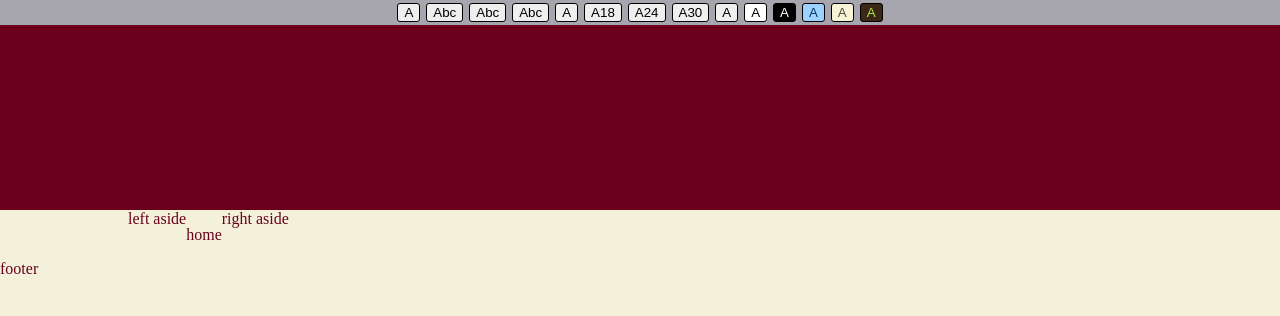
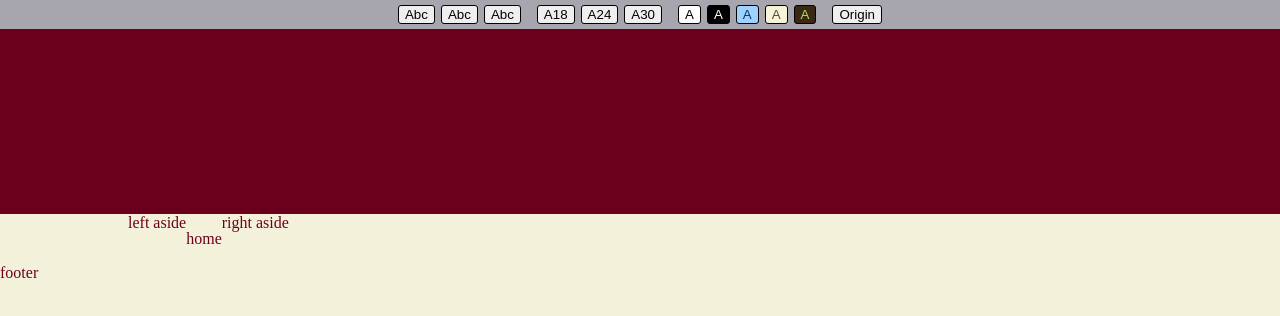
Before and after one commit to FoxTail25/liart-sw-next, a Next.js app: page / in a window 1280 px wide. Shown: the top 316 px of the page. Built offline with nearby package versions, Linux system fonts and the light colour scheme.

Commit message:
опять sw

```diff
--- a/components/ui/sw_button_color.jsx
+++ b/components/ui/sw_color_btn.jsx
@@ -1,7 +1,6 @@
 export default function Sw_buttonColor({ colorTheme, setTheme }) {
     return <>
         <button
-
             style={colorTheme.color ?
                 {color:colorTheme.color, background:colorTheme.bg}
                 : {}
--- /dev/null
+++ b/components/ui/sw_font_btn.js
@@ -0,0 +1,6 @@
+export default function Sw_font_btn(props) {
+
+    console.log(props)
+
+    return <button>A</button>
+}
--- a/components/ui/sw_menu.jsx
+++ b/components/ui/sw_menu.jsx
@@ -2,12 +2,19 @@ import useTheme from "../../hooks/useTheme"
 import useThemeFonts from "../../hooks/useThemeFonts"
 import useThemeLs from "../../hooks/useThemeLs"
 import sw from '../../style/layout/sw_menu.module.scss'
-import Sw_buttonColor from "./sw_button_color"
+import Sw_buttonColor from "./sw_color_btn"
+import Sw_font_btn from "./sw_font_btn"
 
 export default function Sw_menu() {
   const [theme, setTheme] = useTheme()
   const [themeFonts, setThemeFonts] = useThemeFonts()
   const [themeLetterSpasing, setThemeLetterSpasing] = useThemeLs()
+
+  function getOriginTheme() {
+    setTheme('origin')
+    setThemeFonts('origin')
+    setThemeLetterSpasing('origin')
+  }
 
   const themeArr = [
     {
@@ -42,28 +49,88 @@ export default function Sw_menu() {
     }
   ]
 
+  const themeFontArr = [
+    {
+      fontSize: {
+        small: {
+          property: "18px"
+        },
+        medium: {
+          property: "24px"
+        },
+        large: {
+          property: "30px"
+        }
+      },
+
+      lettrtSpasing: {
+        small: {
+          property: "1px"
+        },
+        medium: {
+          property: "3px"
+        },
+        large: {
+          property: "5px"
+        }
+
+      }
+    }
+  ]
+
+  const colorThemeBtn = () => <div className={sw.btn_block}>
+    {
+      themeArr.filter(e => e.name != 'origin').map(colorTheme =>
+        < Sw_buttonColor key={colorTheme.name}{...{
+          colorTheme,
+          setTheme
+        }} />
+      )
+    }
+  </div>
 
 
-  const themeBtn = () => {
-    return themeArr.map(colorTheme => {
-      return < Sw_buttonColor key={colorTheme.name}{...{
-        colorTheme,
-        setTheme
-      }} />
-    }
-    )
-  }
+  // const fontThemeBtn = () =>
+  //   themeFontArr.map((e, i) => e.hasOwnProperty('fontSize')
+  //     ? <div key={i} className={sw.btn_block}>
+  //       {/* {() => {
+  //         for (let s in e) {
+  //           console.log(s);
+  //           <Sw_font_btn key={e.property}{...{ name: 'fontSize', e, setThemeFonts }} />
+  //         }
+  //       }} */}
+  //       да
+  //     </div>
+  //     : <div key={i} className={sw.btn_block}>
+  //       {/* {() => {
+  //         for (let s in e) {
+  //           console.log(s);
+  //           <Sw_font_btn {...{ name: 'fontSize', e, setThemeLetterSpasing }} />
+  //         }
+  //       }} */}
+  //       нет
+  //     </div>
+  //   )
+
+
+
 
   return <nav className={sw.sw_menu}>
-    <button onClick={()=> setThemeLetterSpasing('origin')}>A</button>
-    <button onClick={()=> setThemeLetterSpasing('1px')}>Abc</button>
-    <button onClick={()=> setThemeLetterSpasing('3px')}>Abc</button>
-    <button onClick={()=> setThemeLetterSpasing('5px')}>Abc</button>
+    <div className={sw.btn_block}>
+      <button onClick={() => setThemeLetterSpasing('1px')}>Abc</button>
+      <button onClick={() => setThemeLetterSpasing('3px')}>Abc</button>
+      <button onClick={() => setThemeLetterSpasing('5px')}>Abc</button>
+    </div>
 
-    <button onClick={()=> setThemeFonts('origin')}>A</button>
-    <button onClick={()=> setThemeFonts('18px')}>A18</button>
-    <button onClick={()=> setThemeFonts('24px')}>A24</button>
-    <button onClick={()=> setThemeFonts('30px')}>A30</button>
-    {themeBtn()}
+    <div className={sw.btn_block}>
+      <button onClick={() => setThemeFonts('18px')}>A18</button>
+      <button onClick={() => setThemeFonts('24px')}>A24</button>
+      <button onClick={() => setThemeFonts('30px')}>A30</button>
+    </div>
+    {/* {fontThemeBtn()} */}
+    {colorThemeBtn()}
+    <div className={sw.btn_block}>
+      <button onClick={getOriginTheme}>Origin</button>
+    </div>
   </nav>
 }
--- a/hooks/useThemeFonts.js
+++ b/hooks/useThemeFonts.js
@@ -17,7 +17,5 @@ export default function useThemeFonts() {
 
     }, [themeFonts])
 
-
-
     return [themeFonts, setThemeFonts]
 }
--- a/style/layout/sw_menu.module.scss
+++ b/style/layout/sw_menu.module.scss
@@ -3,10 +3,13 @@
     display: flex;
     flex-wrap: wrap;
     justify-content: center;
-    button {
-        text-align: center;
-        margin: 3px;
-        border-radius: 3px;
-        border: 1px solid black;
+    .btn_block {
+        margin: 2px 5px;
+        button {
+            text-align: center;
+            margin: 3px;
+            border-radius: 3px;
+            border: 1px solid black;
+        }
     }
 }
```
